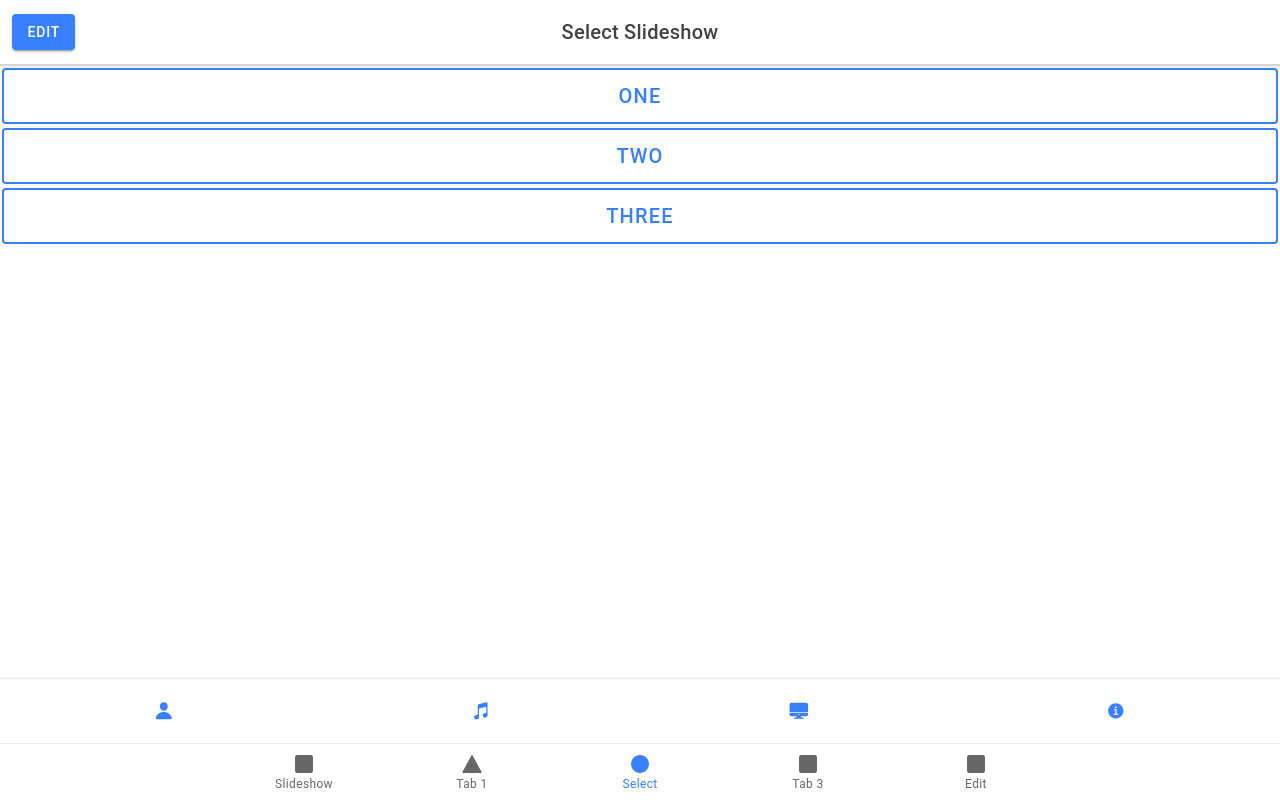
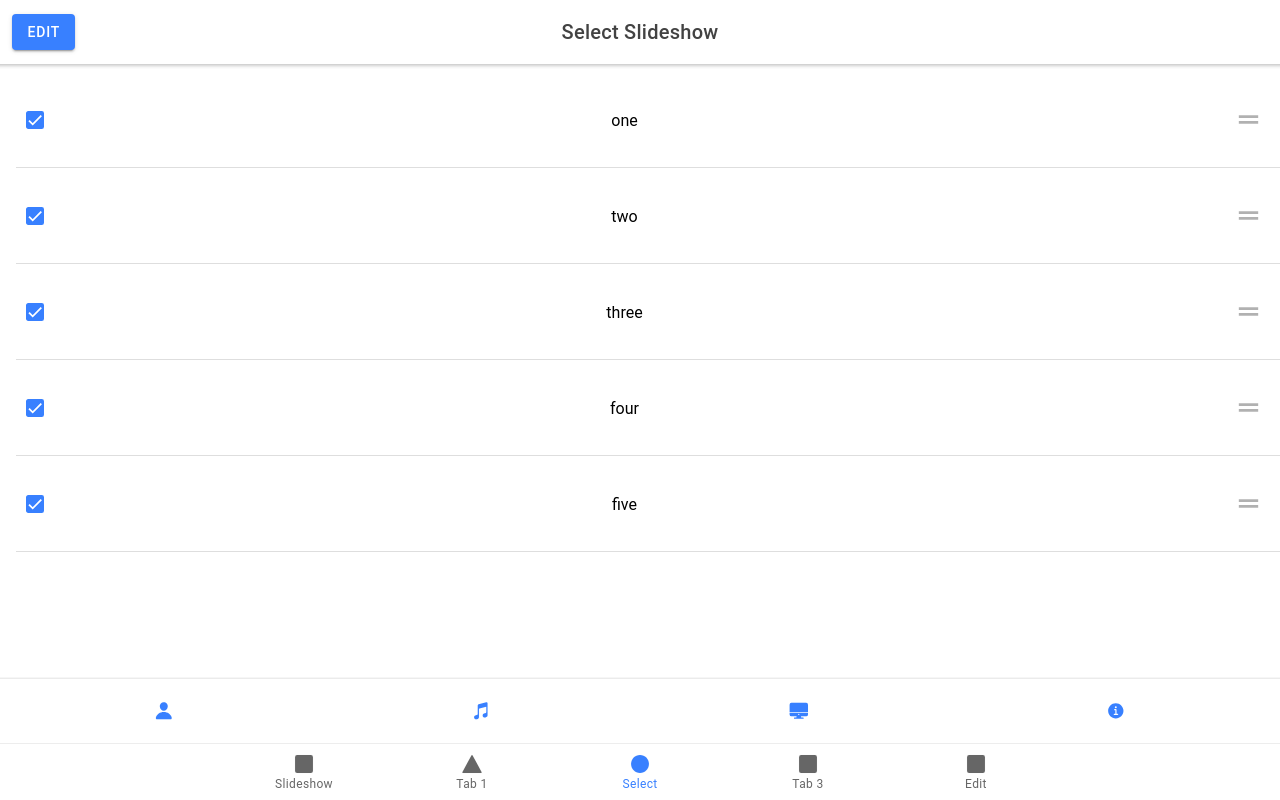
Before and after one commit to UCLComputerScience/COMP0067_2021_Team16, a React (Create React App) app: page /SelectionPage in a window 1280 px wide. Built offline with nearby package versions, Linux system fonts and the light colour scheme.

Commit message:
added checkmarks to items

```diff
--- /dev/null
+++ b/src/components/Slideshow_Items/Slideshow_Items.css
@@ -0,0 +1,5 @@
+.slidename{
+    text-align: center;
+    align-items: center;
+    align-self: center;
+}
--- /dev/null
+++ b/src/components/Slideshow_Items/Slideshow_Items.tsx
@@ -0,0 +1,51 @@
+import './Slideshow_Items.css';
+import '@ionic/react'
+import { IonItem, IonLabel, IonReorder, IonList, IonReorderGroup, IonCheckbox, IonGrid, IonRow, IonCol } from '@ionic/react';
+import React, { useState } from 'react';
+import { ItemReorderEventDetail } from '@ionic/core';
+
+interface ContainerProps {
+  name: string;
+}
+
+const Slideshow_Item: React.FC<ContainerProps> = ({ name }) => (
+  <IonItem>
+    <IonLabel>
+      <IonGrid>
+        <IonRow>
+          <IonCol><IonCheckbox checked={true}/></IonCol>
+          <IonCol className='slidename'>{name}</IonCol>
+          <IonCol></IonCol>
+        </IonRow>
+      </IonGrid>
+    </IonLabel>
+    <IonReorder></IonReorder>
+  </IonItem>
+  )
+
+const Slideshow_Items: React.FC = () => {
+
+  let myitems = ['one', 'two', 'three', 'four', 'five'];
+
+  function doReorder(event: CustomEvent<ItemReorderEventDetail>) {
+    //console.log(myitems);
+    //console.log('Dragged from index', event.detail.from, 'to', event.detail.to);
+
+    let itemtomove = myitems.splice(event.detail.from, 1)[0];
+    myitems.splice(event.detail.to, 0, itemtomove);
+
+    //console.log(myitems)
+    event.detail.complete();
+  }
+
+  return (
+    <IonList>
+      <IonReorderGroup disabled={false} onIonItemReorder={doReorder}>
+        {myitems.map(item => <Slideshow_Item name={item} key={item} />)}
+      </IonReorderGroup>
+    </IonList >
+  );
+
+}
+
+export default Slideshow_Items;
--- a/src/pages/SlideshowListingPage.tsx
+++ b/src/pages/SlideshowListingPage.tsx
@@ -1,10 +1,8 @@
 import { IonCol, IonContent, IonFooter, IonGrid, IonHeader, IonPage, IonRow, IonTitle, IonToolbar } from '@ionic/react';
-import Slideshow_Button from '../components/Slideshow_Button/Slideshow_Button';
 import Nav_Bar from '../components/Nav_Bar/Nav_Bar_New';
 import Edit_Button from '../components/EditButton/EditButton';
 import './SlideshowListingPage.css';
-
-let myitems = ['one', 'two', 'three'];
+import Slideshow_Items from '../components/Slideshow_Items/Slideshow_Items';
 
 const SelectionPage: React.FC = () => (
     <IonPage>
@@ -20,7 +18,7 @@ const SelectionPage: React.FC = () => (
             </IonToolbar>
         </IonHeader>
         <IonContent fullscreen>
-            {myitems.map(item => <Slideshow_Button name={item} key={item}/>)}
+            <Slideshow_Items/>
         </IonContent>);
         <IonFooter>
             <Nav_Bar/>
```
